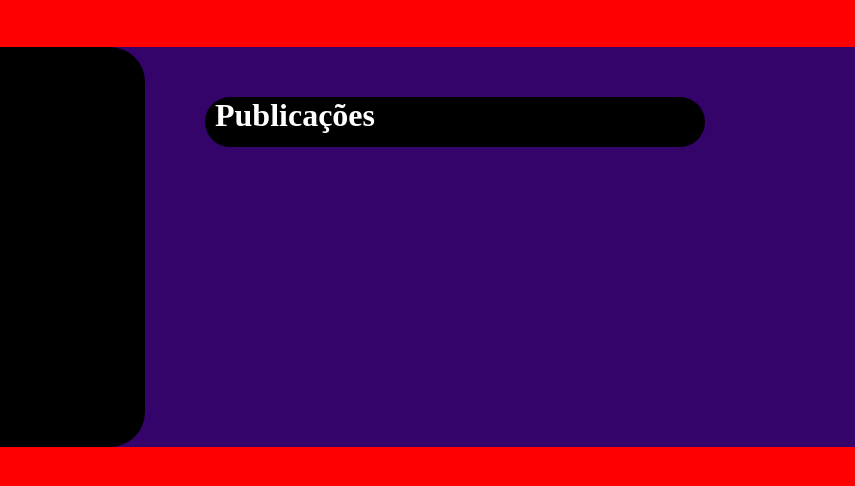
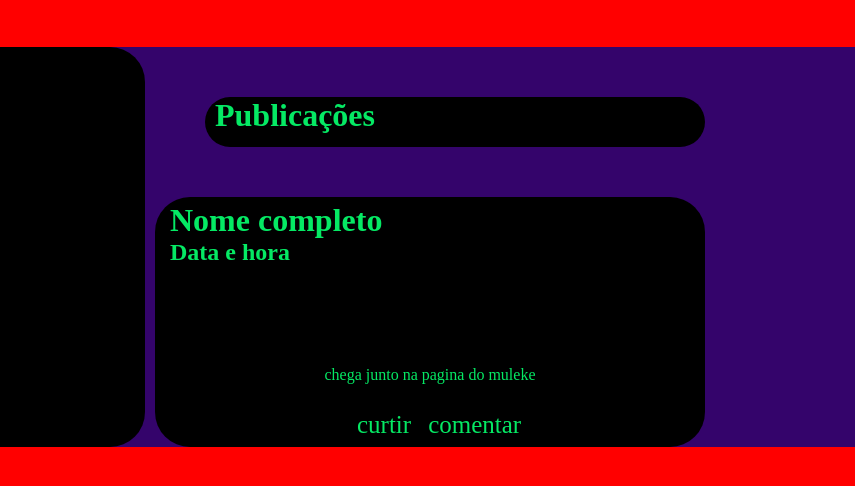
Before and after one commit to joaopedropaulino/AulasPWI, a plain HTML site: page teste/index.html in a window 1280 px wide. Shown: the part 306-792 px from the top of the page, 425-1280 px from the left. Drawn offline with Linux system fonts and the light colour scheme.

Commit message:
15072020

```diff
--- a/teste/index.html
+++ b/teste/index.html
@@ -110,7 +110,7 @@
                 width: 500px;
                 float: right;
                 margin-right: 150px;
-                color: #ffffff;
+                color: #05e964;
                 margin-top: 50px;
                 border-radius: 35px;
             }
@@ -118,6 +118,46 @@
             .j5 h1{
                 padding-left: 10px;
             }
+
+
+            .j6{
+           height: 250px;
+           width: 550px;
+           margin-right: 150px;
+           margin-top: 50px;
+           float: right;
+           background-color: black;
+           color: #05e964;
+           border-radius: 35px;
+            }
+
+            .j6 h1{
+                margin-left: 15px;
+                margin-top: 5px;
+            }
+
+            .j6 h2{
+                margin-left: 15px;
+            }
+
+            .j6 p{
+                text-align: center;
+                padding-top: 100px;
+
+            }
+
+            .j7{
+              margin-left: 200px;
+              margin-top: 25px;
+              font-size: 25px;
+
+            }
+
+                #direita{
+                    padding-left: 15px;
+                }
+
+
 
         </style>
 
@@ -183,6 +223,26 @@
                     <h1>Publicações</h1>
                 </div>
 
+                <div class="j6">
+                <h1>Nome completo</h1>
+                <h2>Data e hora</h2>
+                <p>chega junto na pagina do muleke</p>
+                <table class="j7">
+                    <tr>
+                        <td class="j7">curtir</td>
+                        <td class="j7" id="direita">comentar</td>
+                    </tr>
+                </table>
+                </div>
+
+                <table>
+                    <tr>
+                        <td>
+
+                        </td>
+                    </tr>
+                </table>
+
             </div>
         </div>
     </body>
```
Also changed, not shown: Nova Imagem de Bitmap.bmp (added).
